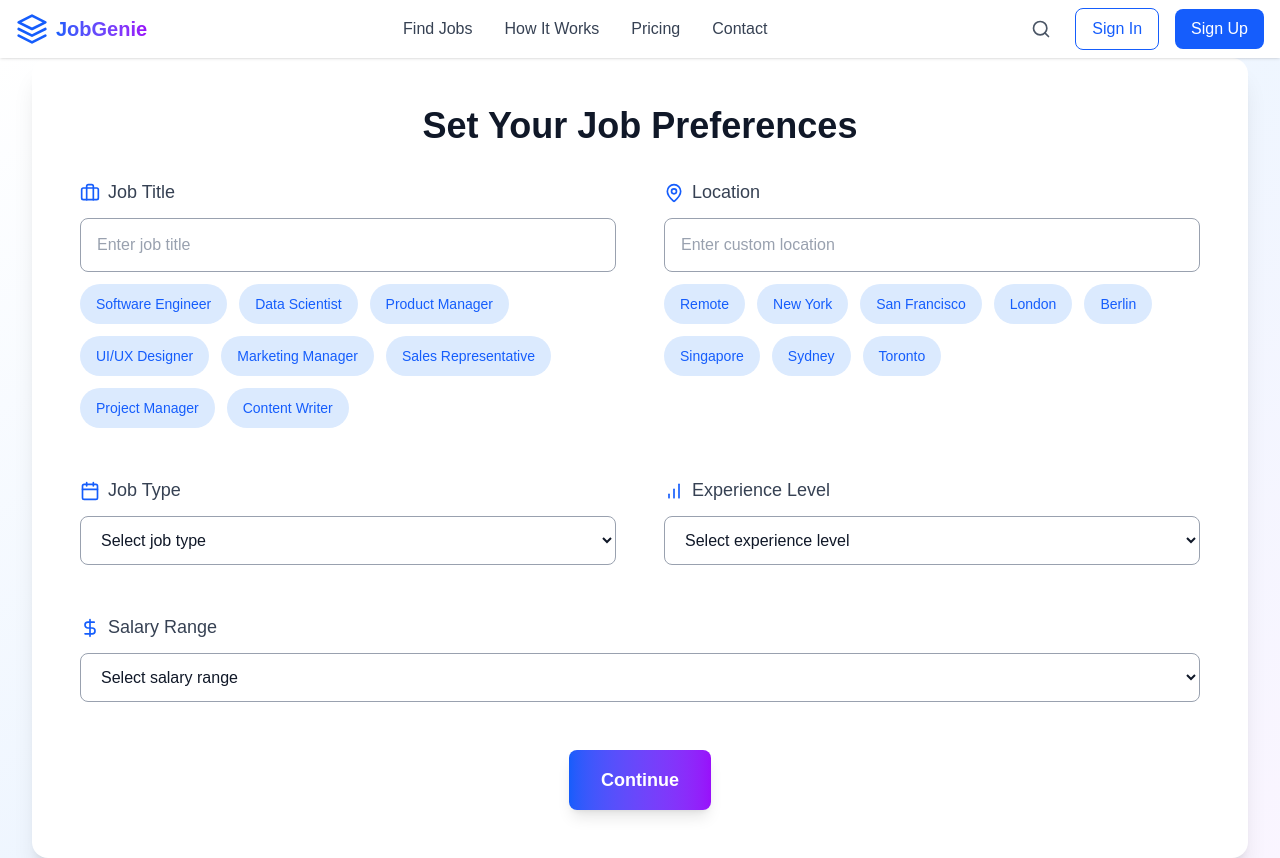
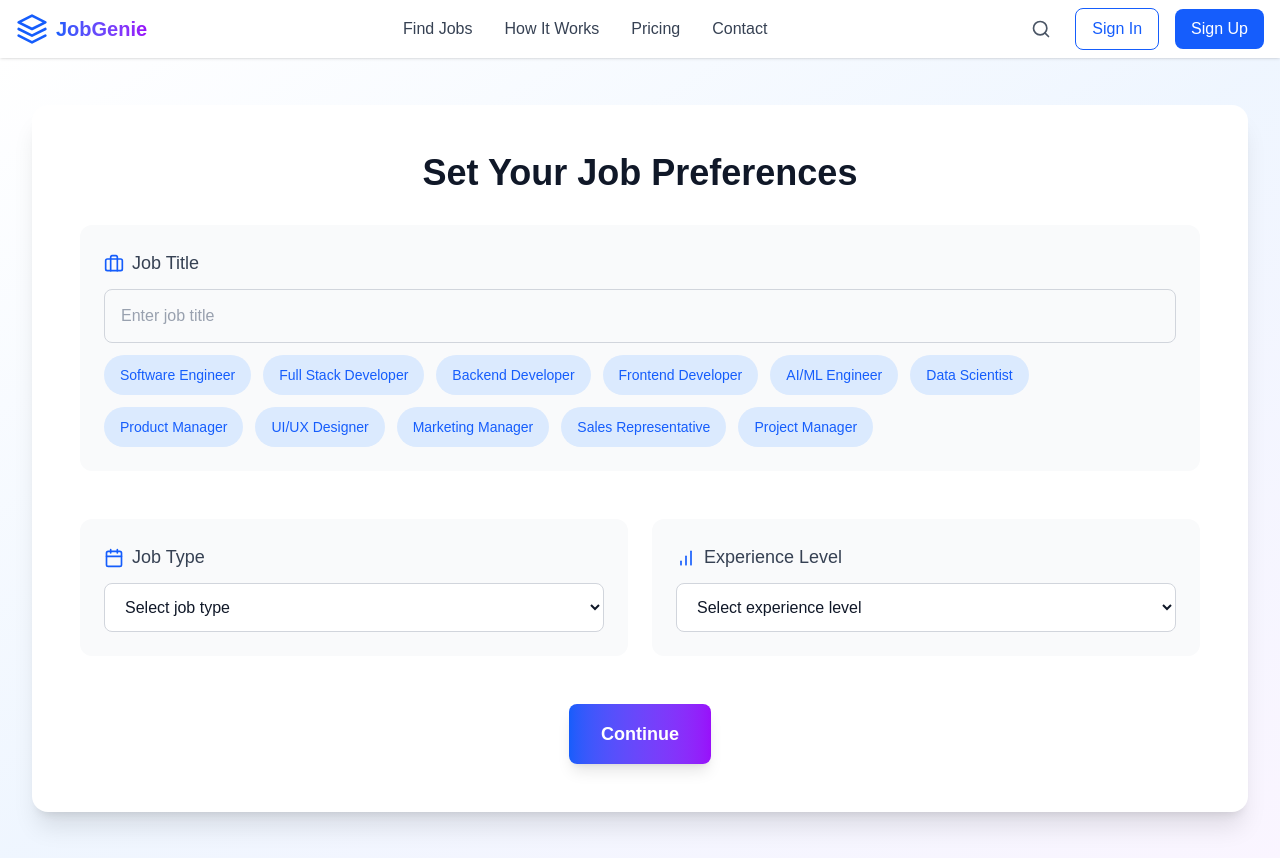
Before and after one commit to chistym17/jobgenie-frontend, a Next.js app: page /preference in a window 1280 px wide. Built offline with nearby package versions, Linux system fonts and the light colour scheme.

Commit message:
preferences updated

```diff
--- a/src/app/components/SelectPreferences.tsx
+++ b/src/app/components/SelectPreferences.tsx
@@ -1,9 +1,8 @@
-// components/SelectPreferences.tsx
 "use client";
 
 import React, { useState } from 'react';
 import { motion } from 'framer-motion';
-import { Briefcase, MapPin, Calendar, DollarSign, Zap, BarChart, Tag, ChevronDown, Check } from 'lucide-react';
+import { Briefcase, Calendar, BarChart, MapPin } from 'lucide-react';
 
 interface UserPreferencesProps {
     onSubmit: (preferences: UserPreferencesData) => void;
@@ -11,71 +10,40 @@ interface UserPreferencesProps {
 
 interface UserPreferencesData {
     jobTitle: string[];
-    location: string[];
     jobType: string[];
     experienceLevel: string[];
-    salaryRange: string;
 }
 
 const SelectPreferences: React.FC<UserPreferencesProps> = ({ onSubmit }) => {
     const [jobTitle, setJobTitle] = useState<string[]>([]);
-    const [location, setLocation] = useState<string[]>([]);
     const [jobType, setJobType] = useState<string[]>([]);
     const [experienceLevel, setExperienceLevel] = useState<string[]>([]);
-    const [salaryRange, setSalaryRange] = useState<string>('');
 
     const jobTitleOptions: string[] = [
         'Software Engineer',
+        'Full Stack Developer',
+        'Backend Developer',
+        'Frontend Developer',
+        'AI/ML Engineer',
         'Data Scientist',
         'Product Manager',
         'UI/UX Designer',
         'Marketing Manager',
         'Sales Representative',
         'Project Manager',
-        'Content Writer'
-    ];
-
-    const locationOptions: string[] = [
-        'Remote',
-        'New York',
-        'San Francisco',
-        'London',
-        'Berlin',
-        'Singapore',
-        'Sydney',
-        'Toronto'
     ];
 
     const jobTypeOptions: string[] = [
         'Full-time',
         'Part-time',
-        'Contract',
         'Internship',
-        'Freelance'
     ];
 
     const experienceLevelOptions: string[] = [
         'Entry Level',
         'Mid Level',
         'Senior',
-        'Manager',
-        'Director'
     ];
-
-    const salaryRangeOptions: string[] = [
-        'Below $50k',
-        '$50k - $100k',
-        '$100k - $150k',
-        '$150k - $200k',
-        'Above $200k'
-    ];
-
-    const handleInputChange = (e: React.ChangeEvent<HTMLInputElement | HTMLSelectElement>) => {
-        const { name, value } = e.target;
-        if (name === 'salaryRange') {
-            setSalaryRange(value);
-        }
-    };
 
     const handleSelectChange = (e: React.ChangeEvent<HTMLSelectElement>) => {
         const { name, value } = e.target;
@@ -90,10 +58,8 @@ const SelectPreferences: React.FC<UserPreferencesProps> = ({ onSubmit }) => {
         e.preventDefault();
         onSubmit({
             jobTitle,
-            location,
             jobType,
-            experienceLevel,
-            salaryRange
+            experienceLevel
         });
     };
 
@@ -111,8 +77,7 @@ const SelectPreferences: React.FC<UserPreferencesProps> = ({ onSubmit }) => {
                     </h2>
 
                     <form onSubmit={handleSubmit} className="space-y-12">
-                        <div className="grid md:grid-cols-2 gap-12">
-                            <div>
+                        <div className="bg-gray-50 p-6 rounded-xl">
                             <label className="block text-lg font-medium text-gray-700 mb-3">
                                 <Briefcase className="inline-block w-5 h-5 mr-2 text-blue-600" />
                                 Job Title
@@ -122,7 +87,7 @@ const SelectPreferences: React.FC<UserPreferencesProps> = ({ onSubmit }) => {
                                     <input
                                         type="text"
                                         placeholder="Enter job title"
-                                            className="w-full px-4 py-3.5 rounded-lg border border-gray-400 focus:outline-none focus:ring-2 focus:ring-blue-500 placeholder:text-gray-400 text-gray-900"
+                                        className="w-full px-4 py-3.5 rounded-lg border border-gray-300 focus:outline-none focus:ring-2 focus:ring-blue-500 placeholder:text-gray-400 text-gray-900"
                                         value={jobTitle[0] || ''}
                                         onChange={(e) => setJobTitle([e.target.value])}
                                         onFocus={(e) => {
@@ -155,52 +120,8 @@ const SelectPreferences: React.FC<UserPreferencesProps> = ({ onSubmit }) => {
                             </div>
                         </div>
 
-                            <div>
-                                <label className="block text-lg font-medium text-gray-700 mb-3">
-                                    <MapPin className="inline-block w-5 h-5 mr-2 text-blue-600" />
-                                    Location
-                                </label>
-                                <div className="flex flex-col space-y-3">
-                                    <div className="relative">
-                                        <input
-                                            type="text"
-                                            placeholder="Enter custom location"
-                                            className="w-full px-4 py-3.5 rounded-lg border border-gray-400 focus:outline-none focus:ring-2 focus:ring-blue-500 placeholder:text-gray-400 text-gray-900"
-                                            value={location[0] || ''}
-                                            onChange={(e) => setLocation([e.target.value])}
-                                            onFocus={(e) => {
-                                                if (location.includes(e.target.value)) {
-                                                    setLocation(['']);
-                                                }
-                                            }}
-                                        />
-                                    </div>
-                                    <div className="flex flex-wrap gap-3">
-                                        {locationOptions.map((option) => (
-                                            <button
-                                                key={option}
-                                                onClick={() => {
-                                                    setLocation([option]);
-                                                    if (document.activeElement instanceof HTMLInputElement &&
-                                                        document.activeElement.value === option) {
-                                                        document.activeElement.value = '';
-                                                    }
-                                                }}
-                                                className={`px-4 py-2.5 rounded-full text-sm transition-colors ${location.includes(option)
-                                                    ? 'bg-blue-600 text-white'
-                                                    : 'bg-blue-100 text-blue-600 hover:bg-blue-200'
-                                                    }`}
-                                            >
-                                                {option}
-                                            </button>
-                                        ))}
-                                    </div>
-                                </div>
-                            </div>
-                        </div>
-
-                        <div className="grid md:grid-cols-2 gap-12">
-                            <div>
+                        <div className="grid grid-cols-1 md:grid-cols-2 gap-6">
+                            <div className="bg-gray-50 p-6 rounded-xl">
                                 <label className="block text-lg font-medium text-gray-700 mb-3">
                                     <Calendar className="inline-block w-5 h-5 mr-2 text-blue-600" />
                                     Job Type
@@ -209,7 +130,7 @@ const SelectPreferences: React.FC<UserPreferencesProps> = ({ onSubmit }) => {
                                     name="jobType"
                                     value={jobType[0] || ''}
                                     onChange={handleSelectChange}
-                                    className="w-full px-4 py-3.5 rounded-lg border border-gray-400 focus:outline-none focus:ring-2 focus:ring-blue-500 placeholder:text-gray-400 bg-white text-gray-900"
+                                    className="w-full px-4 py-3.5 rounded-lg border border-gray-300 focus:outline-none focus:ring-2 focus:ring-blue-500 placeholder:text-gray-400 bg-white text-gray-900"
                                 >
                                     <option value="" disabled>Select job type</option>
                                     {jobTypeOptions.map((option) => (
@@ -220,7 +141,7 @@ const SelectPreferences: React.FC<UserPreferencesProps> = ({ onSubmit }) => {
                                 </select>
                             </div>
 
-                            <div>
+                            <div className="bg-gray-50 p-6 rounded-xl">
                                 <label className="block text-lg font-medium text-gray-700 mb-3">
                                     <BarChart className="inline-block w-5 h-5 mr-2 text-blue-600" />
                                     Experience Level
@@ -229,7 +150,7 @@ const SelectPreferences: React.FC<UserPreferencesProps> = ({ onSubmit }) => {
                                     name="experienceLevel"
                                     value={experienceLevel[0] || ''}
                                     onChange={handleSelectChange}
-                                    className="w-full px-4 py-3.5 rounded-lg border border-gray-400 focus:outline-none focus:ring-2 focus:ring-blue-500 placeholder:text-gray-400 bg-white text-gray-900"
+                                    className="w-full px-4 py-3.5 rounded-lg border border-gray-300 focus:outline-none focus:ring-2 focus:ring-blue-500 placeholder:text-gray-400 bg-white text-gray-900"
                                 >
                                     <option value="" disabled>Select experience level</option>
                                     {experienceLevelOptions.map((option) => (
@@ -239,26 +160,6 @@ const SelectPreferences: React.FC<UserPreferencesProps> = ({ onSubmit }) => {
                                     ))}
                                 </select>
                             </div>
-                        </div>
-
-                        <div>
-                            <label className="block text-lg font-medium text-gray-700 mb-3">
-                                <DollarSign className="inline-block w-5 h-5 mr-2 text-blue-600" />
-                                Salary Range
-                            </label>
-                            <select
-                                name="salaryRange"
-                                value={salaryRange}
-                                onChange={handleInputChange}
-                                className="w-full px-4 py-3.5 rounded-lg border border-gray-400 focus:outline-none focus:ring-2 focus:ring-blue-500 placeholder:text-gray-400 bg-white text-gray-900"
-                            >
-                                <option value="" disabled>Select salary range</option>
-                                {salaryRangeOptions.map((option) => (
-                                    <option key={option} value={option}>
-                                        {option}
-                                    </option>
-                                ))}
-                            </select>
                         </div>
 
                         <div className="text-center">
```
Lines whose indentation alone changed are shown as unchanged.
